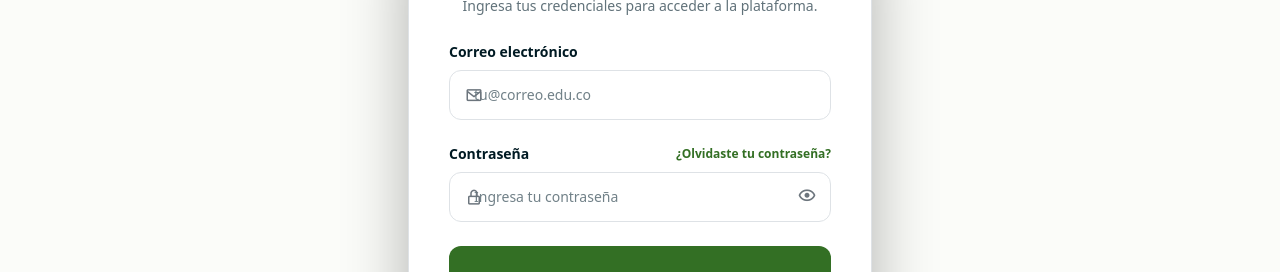
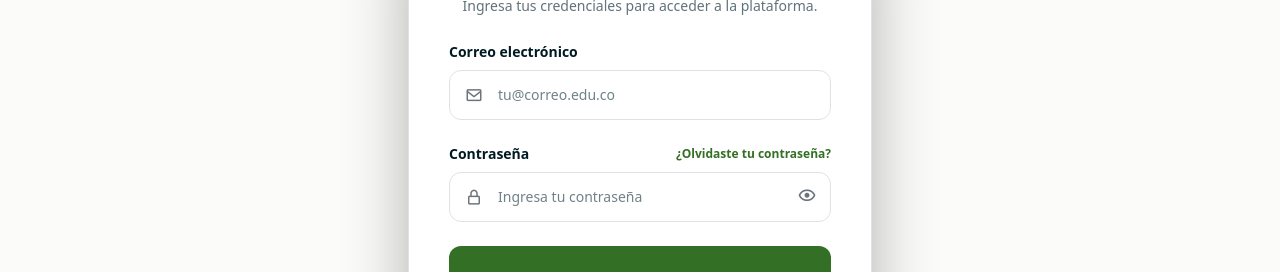
Before and after one commit to JaiderBadillo/Vincula, a React (Vite) app in the folder frontend/: page /login in a window 1280 px wide. Shown: the part 186-458 px from the top of the page. Built offline with nearby package versions, Linux system fonts and the light colour scheme; no server answers; grey boxes are pictures that could not be loaded.

Commit message:
Corregir posición de iconos en los campos de acceso

```diff
--- a/frontend/src/pages/LoginPage.jsx
+++ b/frontend/src/pages/LoginPage.jsx
@@ -36,7 +36,7 @@ export default function LoginPage() {
   const [isGoogleLoading, setIsGoogleLoading] = useState(false);
 
   const fieldClasses =
-    'min-h-12 w-full rounded-[0.75rem] border border-line bg-white px-4 py-3.5 text-sm text-ink outline-none placeholder:text-secondary focus:border-green focus:ring-4 focus:ring-green/10 transition-all';
+    'min-h-12 w-full rounded-[0.75rem] border border-line bg-white py-3.5 text-sm text-ink outline-none placeholder:text-secondary focus:border-green focus:ring-4 focus:ring-green/10 transition-all';
 
   function routeForRole(rol, estadoValidacion) {
     switch (rol) {
@@ -349,7 +349,7 @@ export default function LoginPage() {
                   aria-hidden="true"
                 />
                 <input
-                  className={`${fieldClasses} pl-11`}
+                  className={`${fieldClasses} pl-12 pr-4`}
                   id="login-email"
                   type="email"
                   value={email}
@@ -380,7 +380,7 @@ export default function LoginPage() {
                   aria-hidden="true"
                 />
                 <input
-                  className={`${fieldClasses} pl-11 pr-11`}
+                  className={`${fieldClasses} pl-12 pr-12`}
                   id="login-password"
                   type={showPassword ? 'text' : 'password'}
                   value={password}
```
